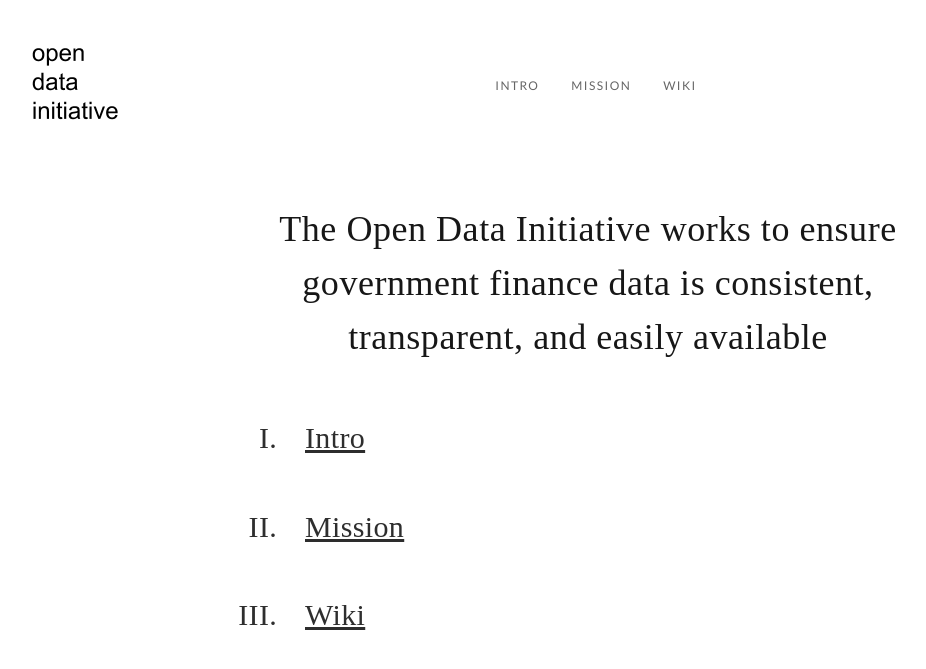
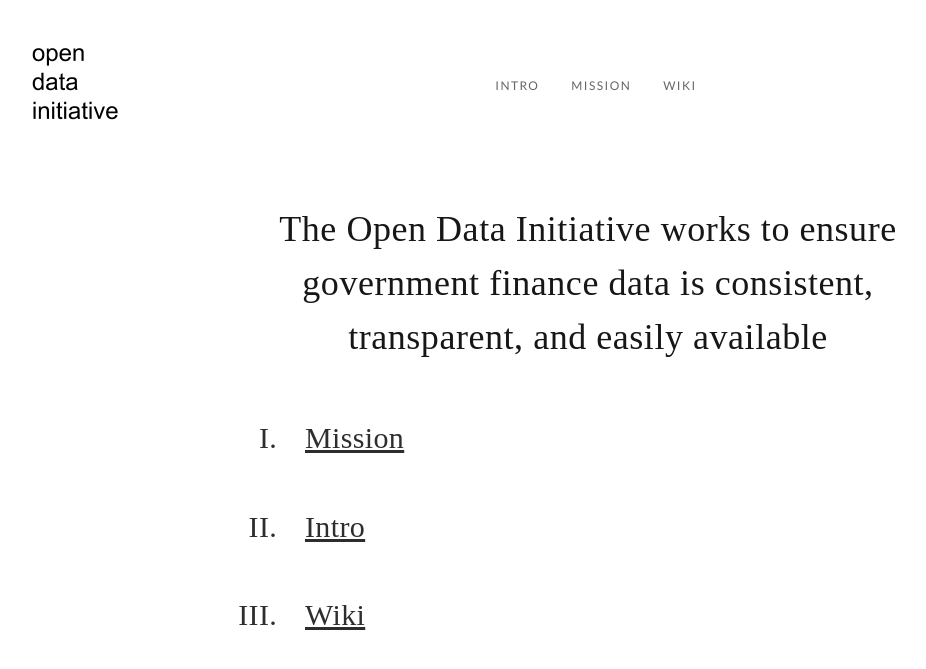
Before and after one commit to opendatainitiative/opendatainitiative.github.io, a Jekyll site: the page built from index.md, in a window 1280 px wide. Shown: the top 669 px of the page, without its empty margins (52-978 px from the left). Built offline with Jekyll 4.4.1, drawn with Linux system fonts in a browser that asks for light colours.

Commit message:
Update the order of pages

```diff
--- a/index.md
+++ b/index.md
@@ -5,6 +5,6 @@ title: Home
 ---
 
 ## The Open Data Initiative works to ensure government finance data is consistent, transparent, and easily available
+- [Mission]({{ '/mission' | relative_url }})
 - [Intro]({{ '/intro' | relative_url }})
-- [Mission]({{ '/mission' | relative_url }})
 - [Wiki](http://wiki.opendatainitiative.io){:target="_blank"}
```
